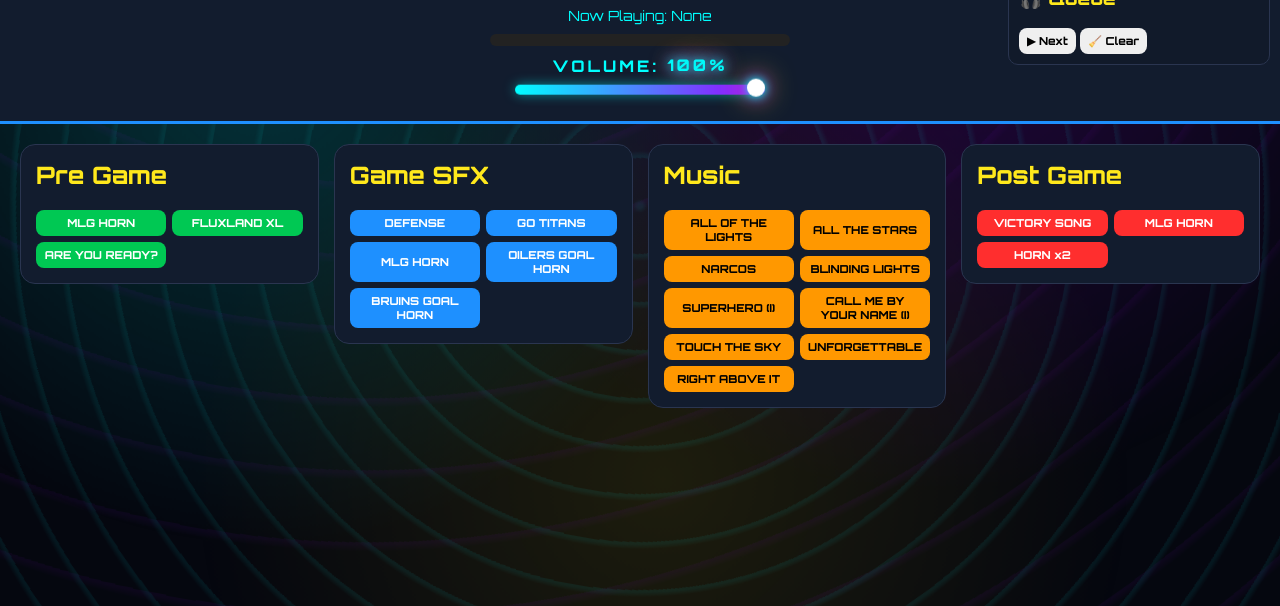
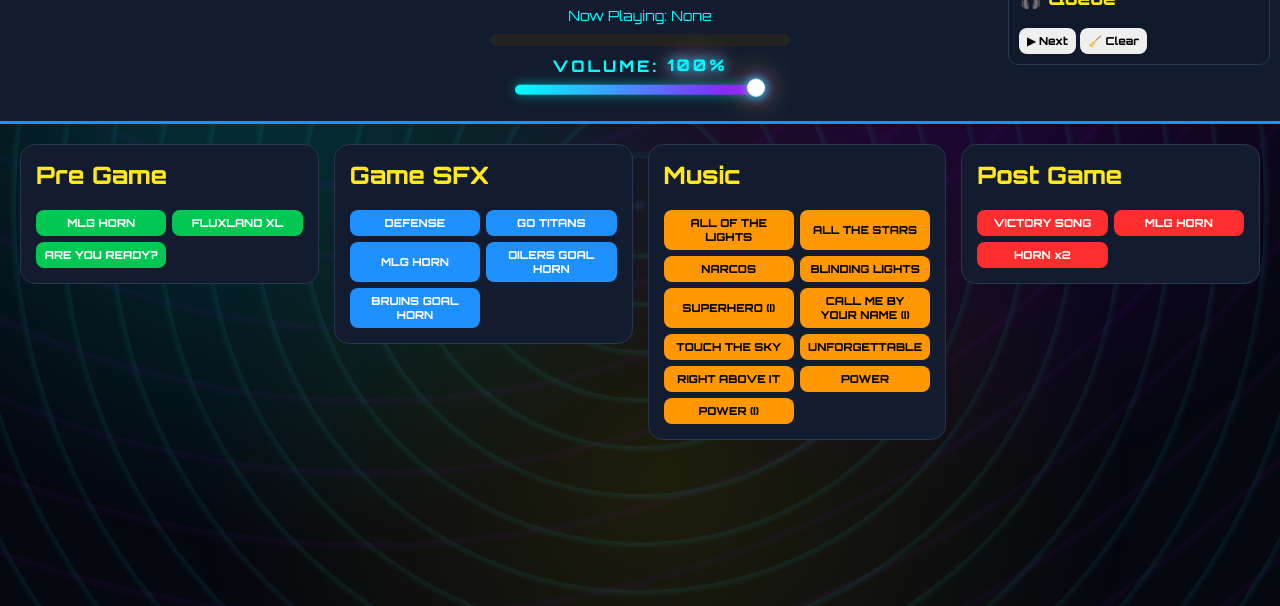
Before and after one commit to usgym/soundboard, a plain HTML site: page index.html in a window 1280 px wide. Shown: the part 194-800 px from the top of the page. Drawn offline with Linux system fonts and the light colour scheme.

Commit message:
Add buttons for 'POWER' and 'POWER (I)' sounds

```diff
--- a/index.html
+++ b/index.html
@@ -423,6 +423,8 @@ button {
       <button class="fx" onclick="queueSound('touchthesky.mp3')">TOUCH THE SKY</button>
       <button class="fx" onclick="queueSound('unforgettable.mp3')">UNFORGETTABLE</button>
       <button class="fx" onclick="queueSound('rightaboveit.mp3')">RIGHT ABOVE IT</button>
+      <button class="fx" onclick="queueSound('power.mp3')">POWER</button>
+      <button class="fx" onclick="queueSound('power(i).mp3')">POWER (I)</button>
     </div>
   </div>
 
```
